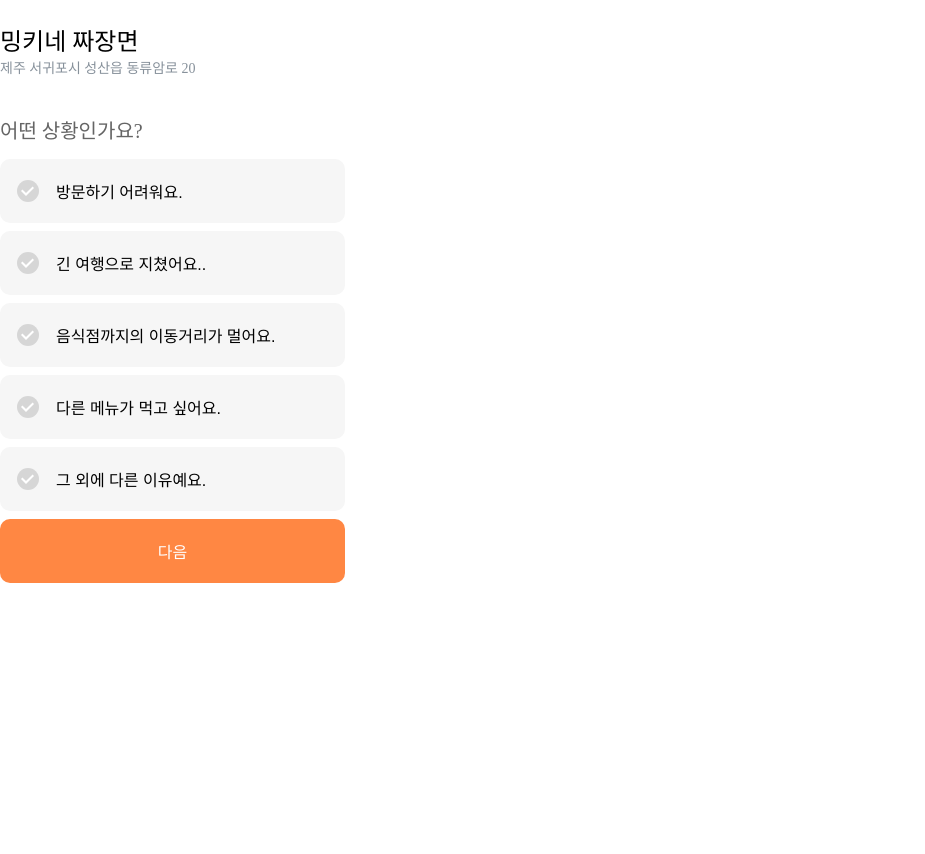
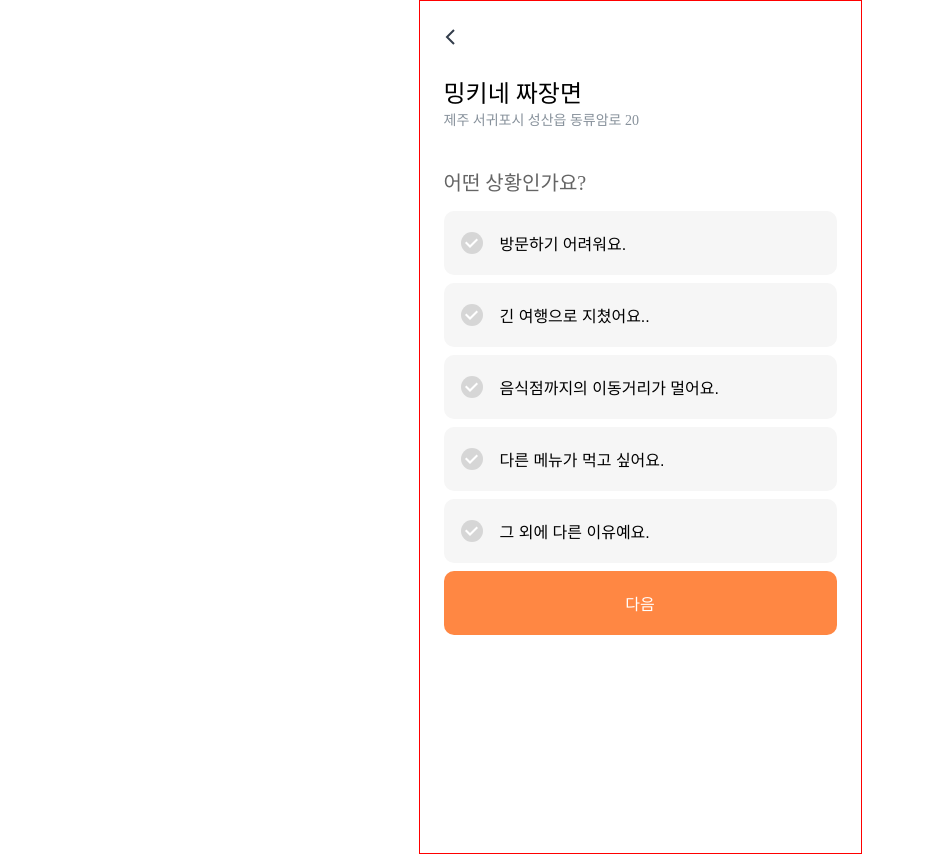
Before and after one commit to samweol/9oormthon-8th-Yukjittai-FE, a React (Create React App) app in the folder krampoline/: page /test in a window 1280 px wide. Shown: the whole page, without its empty margins (0-925 px from the left). Before the commit the page ends 800 px from the top, so only its background shows below. Built offline with nearby package versions, Linux system fonts and the light colour scheme.

Commit message:
FEAT: 레이아웃 컴포넌트 제작

```diff
--- /dev/null
+++ b/krampoline/src/components/Layout/Layout.jsx
@@ -0,0 +1,23 @@
+import React from "react";
+import { styled } from "styled-components";
+import LayoutHeader from "./LayoutHeader";
+
+const LayoutStyle = styled.section`
+  margin: 0 auto;
+  display: flex;
+  flex-direction: column;
+  padding: 0 24px;
+  max-width: 393px;
+  min-height: 852px;
+
+  border: 1px solid red;
+`;
+export default function Layout(props) {
+  const { children } = props;
+  return (
+    <LayoutStyle>
+      <LayoutHeader />
+      {children}
+    </LayoutStyle>
+  );
+}
--- /dev/null
+++ b/krampoline/src/components/Layout/LayoutHeader.jsx
@@ -0,0 +1,28 @@
+import React from "react";
+import { ReactComponent as BackArrow } from "../../assets/icons/BackArrow.svg";
+import { styled } from "styled-components";
+import { useNavigate } from "react-router-dom";
+
+const HeaderStyle = styled.header`
+  padding-top: 24px;
+`;
+
+const BackButtonStyle = styled.button`
+  background-color: transparent;
+  border: none;
+  padding: 0;
+  cursor: pointer;
+`;
+export default function LayoutHeader() {
+  const navigate = useNavigate();
+  const onBackClickHandler = () => {
+    navigate(-1);
+  };
+  return (
+    <HeaderStyle>
+      <BackButtonStyle onClick={onBackClickHandler}>
+        <BackArrow />
+      </BackButtonStyle>
+    </HeaderStyle>
+  );
+}
--- a/krampoline/src/pages/Test.jsx
+++ b/krampoline/src/pages/Test.jsx
@@ -4,6 +4,7 @@ import CheckButton from "../components/CheckButton/CheckButton";
 import { useState } from "react";
 import LocationHeader from "../components/Header/LocationHeader";
 import LabelHeader from "../components/Header/LabelHeader";
+import Layout from "../components/Layout/Layout";
 
 export default function Test() {
   const optionList = [
@@ -55,11 +56,11 @@ export default function Test() {
   ));
 
   return (
-    <>
+    <Layout>
       <LocationHeader />
       <LabelHeader>어떤 상황인가요?</LabelHeader>
       {optionButtonList}
       <Button>다음</Button>
-    </>
+    </Layout>
   );
 }
```
Also changed, not shown: krampoline/src/assets/icons/BackArrow.svg (added).
